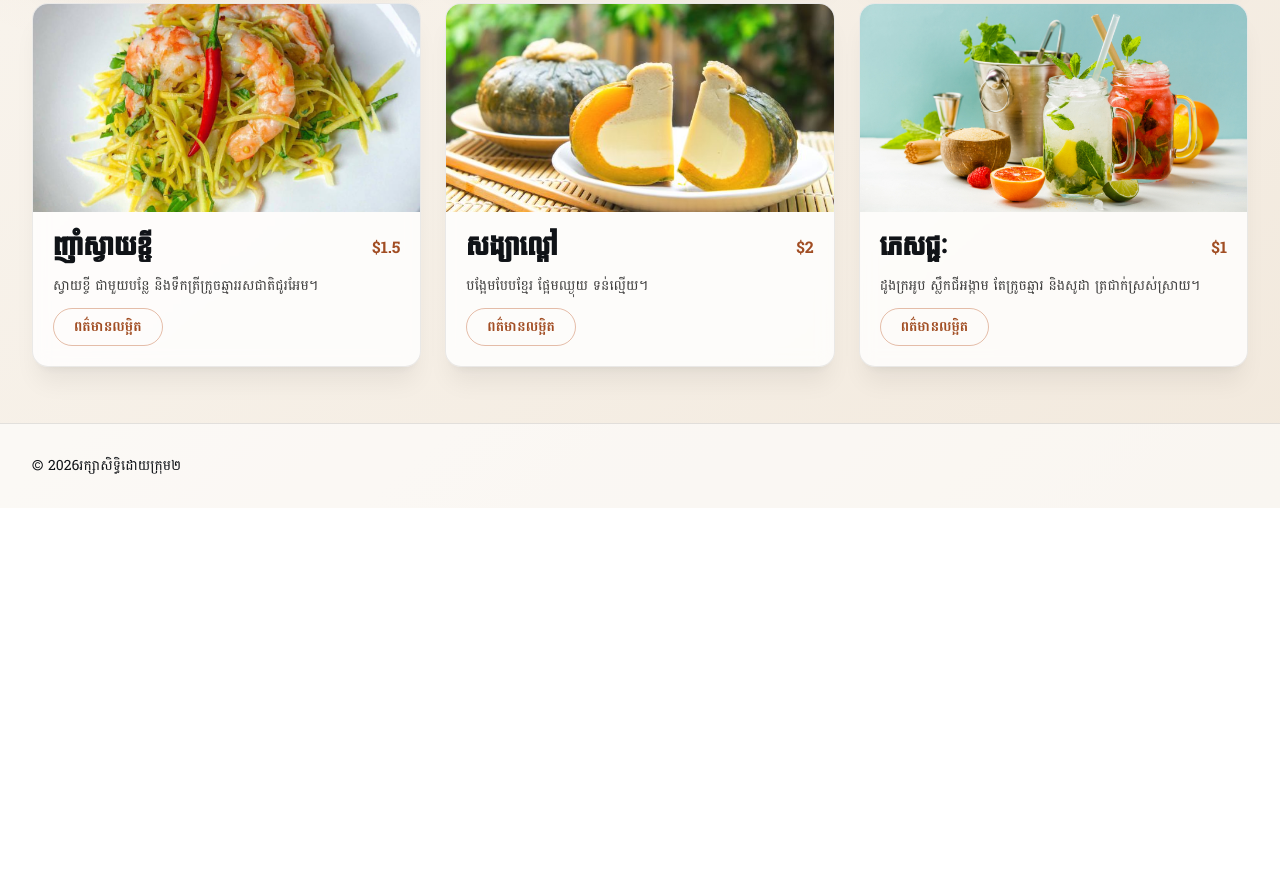
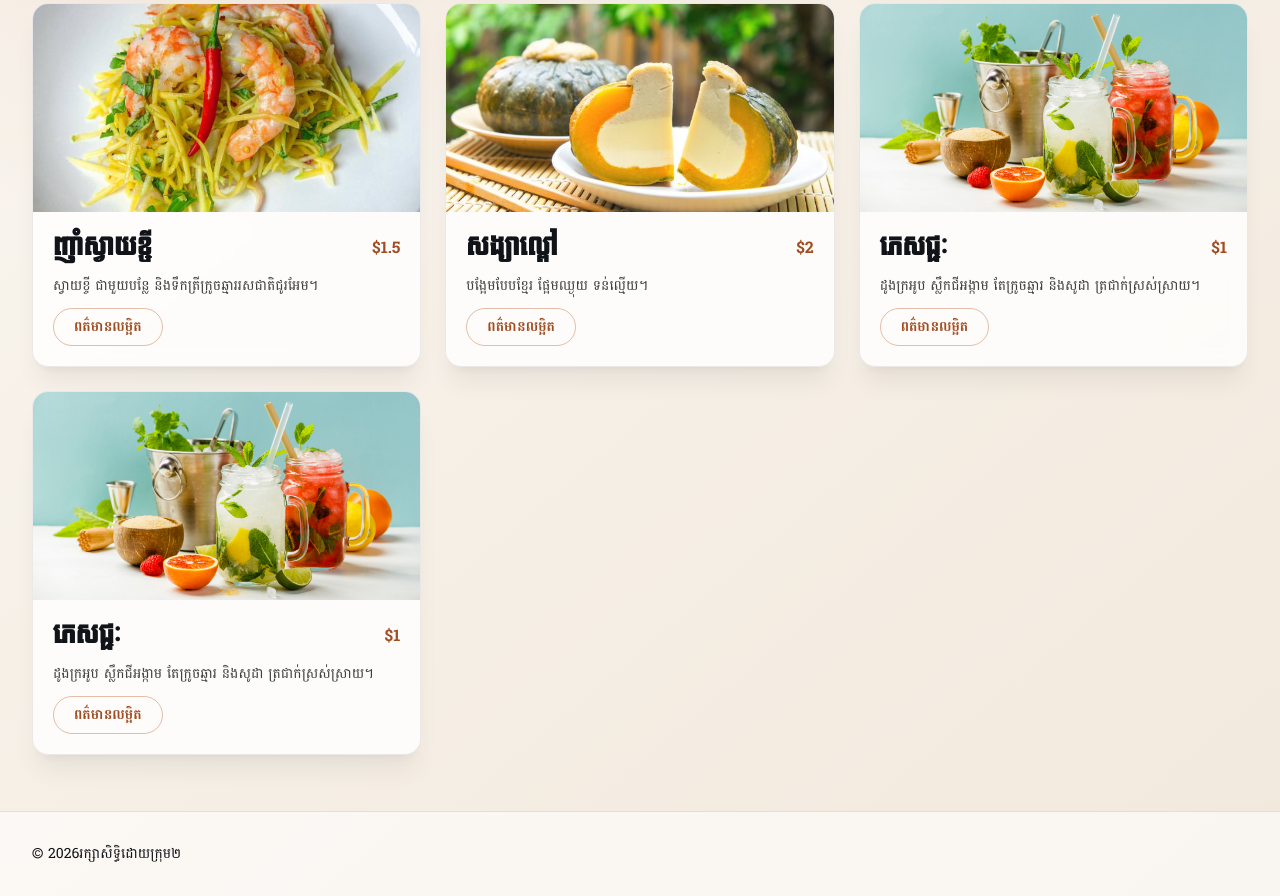
Before and after one commit to phanettheang/Webdesign, a website: page menu.html in a window 1280 px wide. Shown: the part 748-1644 px from the top of the page. Before the commit the page ends 1256 px from the top, so only its background shows below. Drawn offline with Linux system fonts and the light colour scheme.

Commit message:
auto commit 2026-03-28 15:04:01

```diff
--- a/menu.html
+++ b/menu.html
@@ -127,6 +127,19 @@
           <a class="pill-link" href="detail.html">ពត៌មានលម្អិត</a>
         </div>
       </article>
+
+      <article class="glass-card overflow-hidden fade-up fade-delay-2">
+        <img class="h-52 w-full object-cover" src="assets/images/menu-tropical-mocktail.jpg" alt="ភេសជ្ជៈ">
+        <div class="space-y-3 p-5">
+          <div class="flex items-center justify-between">
+            <h2 class="font-display text-2xl font-semibold">ភេសជ្ជៈ</h2>
+            <span class="font-semibold text-spice-600">$1</span>
+          </div>
+          <p class="text-sm text-black/75 dark:text-white/75">ដូងក្រអូប ស្លឹកជីអង្កាម តែក្រូចឆ្មារ និងសូដា ត្រជាក់ស្រស់ស្រាយ។</p>
+          <a class="pill-link" href="detail.html">ពត៌មានលម្អិត</a>
+        </div>
+      </article>
+
     </section>
   </main>
 
```
